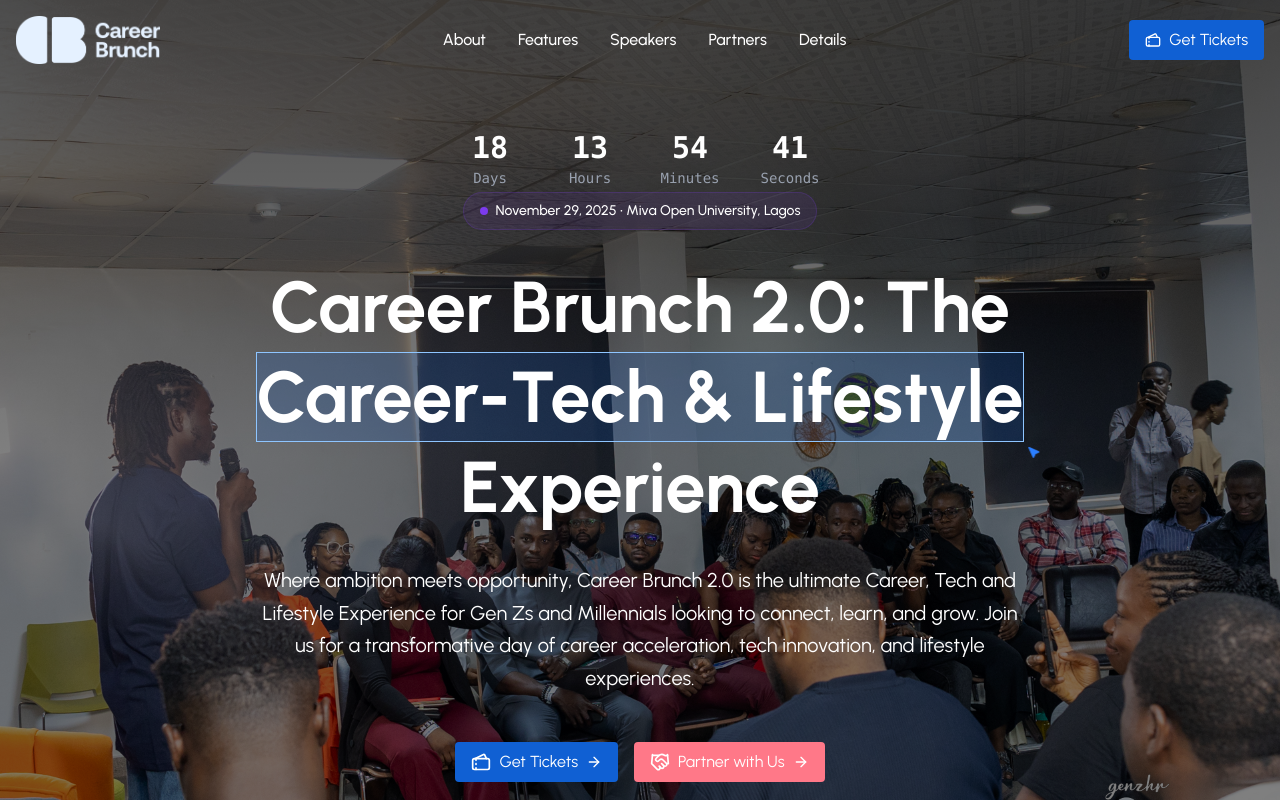
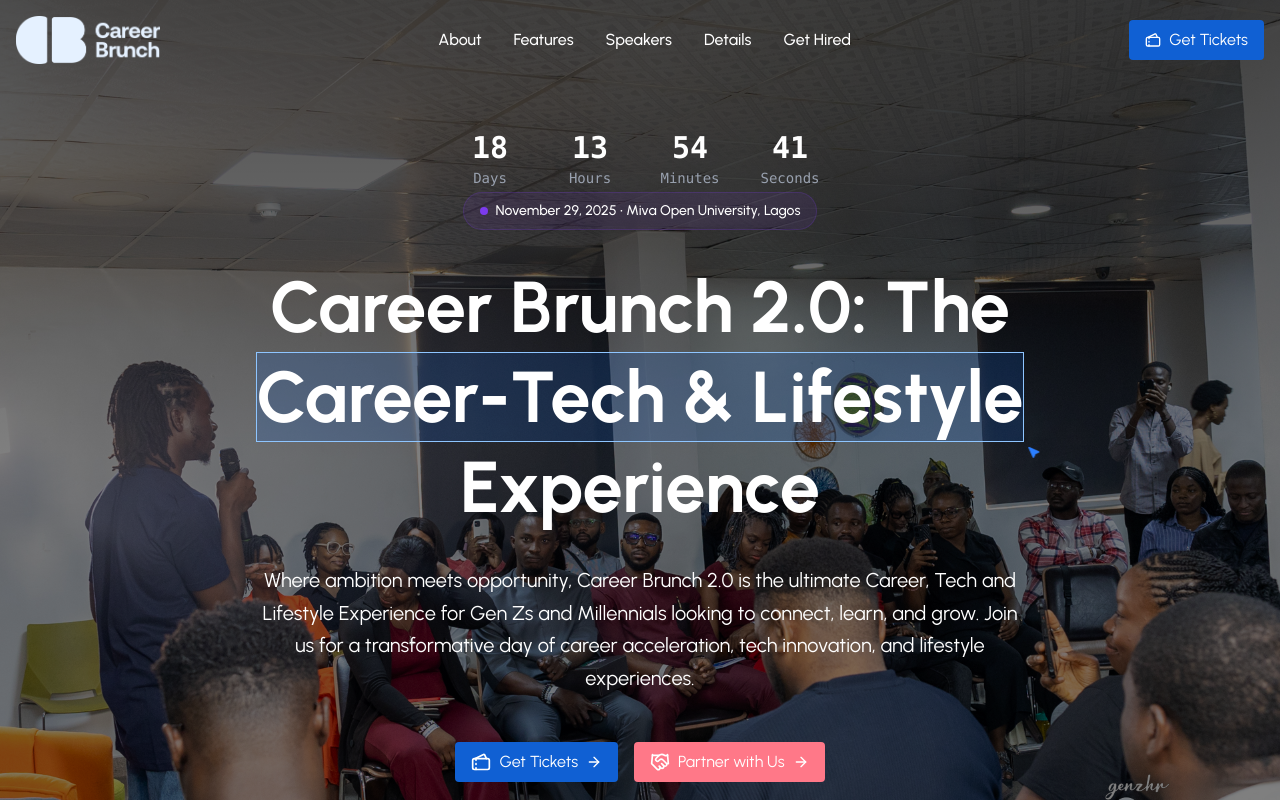
Before and after one commit to Olawoyin1/cbrunch, a React (Vite) app: page / in a window 1280 px wide. Shown: the top 800 px of the page. Built offline with nearby package versions, Linux system fonts and the light colour scheme.

Commit message:
auto slide

```diff
--- a/src/components/Navbar.tsx
+++ b/src/components/Navbar.tsx
@@ -2,6 +2,8 @@
 import {Menu, X } from "lucide-react";
 import { LuTickets } from "react-icons/lu";
 import { openMainstackCheckout } from "../utils/mainstackCheckout";
+import { Link } from "react-router-dom";
+
 // import { Link } from "react-router-dom";
 
 import { motion, AnimatePresence } from "framer-motion";
@@ -28,8 +30,8 @@
     { label: "About", id: "about" },
     { label: "Features", id: "features" },
     { label: "Speakers", id: "speakers" },
-    { label: "Partners", id: "partners" },
     { label: "Details", id: "details" },
+    { label: "Get Hired", id: "gethired" },
   ];
 
   return (
@@ -75,7 +77,7 @@
 
           {/* Desktop Navigation */}
           <div className="hidden md:flex items-center gap-8">
-            {navLinks.map((link) => (
+            {/* {navLinks.map((link) => (
               <button
                 key={link.id}
                 onClick={() => scrollToSection(link.id)}
@@ -87,7 +89,36 @@
               >
                 {link.label}
               </button>
-            ))}
+            ))} */}
+
+            {navLinks.map((link) =>
+  link.label === "Get Hired" ? (
+    <Link
+      key={link.id}
+      to="https://docs.google.com/forms/u/0/d/1lOjp1foTcyIQj_Z05aT-cZSPIWgRRYXG9lPH8HWffr4/preview"
+      className={`text-base cursor-pointer font-medium transition-colors duration-200 ${
+        isScrolled
+          ? "text-gray-800 hover:text-black"
+          : "text-white hover:text-gray-200"
+      }`}
+    >
+      {link.label}
+    </Link>
+  ) : (
+    <button
+      key={link.id}
+      onClick={() => scrollToSection(link.id)}
+      className={`text-base cursor-pointer font-medium transition-colors duration-200 ${
+        isScrolled
+          ? "text-gray-800 hover:text-black"
+          : "text-white hover:text-gray-200"
+      }`}
+    >
+      {link.label}
+    </button>
+  )
+)}
+
           </div>
 
           {/* CTA Button */}
@@ -162,7 +193,35 @@
             }`}
           >
             <div className="px-6 py-6 space-y-4">
-              {navLinks.map((link) => (
+              {navLinks.map((link) =>
+  link.label === "Get Hired" ? (
+    <Link
+      key={link.id}
+      to="/get-hired"
+      className={`text-base cursor-pointer font-medium transition-colors duration-200 ${
+        isScrolled
+          ? "text-gray-800 hover:text-black"
+          : "text-white hover:text-gray-200"
+      }`}
+    >
+      {link.label}
+    </Link>
+  ) : (
+    <button
+      key={link.id}
+      onClick={() => scrollToSection(link.id)}
+      className={`text-base cursor-pointer font-medium transition-colors duration-200 ${
+        isScrolled
+          ? "text-gray-800 hover:text-black"
+          : "text-white hover:text-gray-200"
+      }`}
+    >
+      {link.label}
+    </button>
+  )
+)}
+
+              {/* {navLinks.map((link) => (
                 <motion.button
                   key={link.id}
                   onClick={() => scrollToSection(link.id)}
@@ -171,7 +230,7 @@
                 >
                   {link.label}
                 </motion.button>
-              ))}
+              ))} */}
               <motion.button
               onClick={openMainstackCheckout}
                 whileHover={{ scale: 1.05 }}
```
